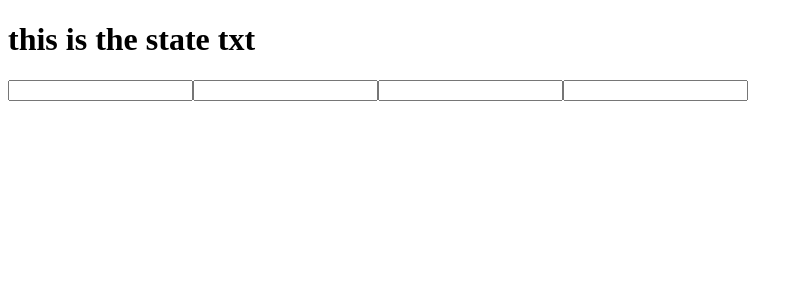
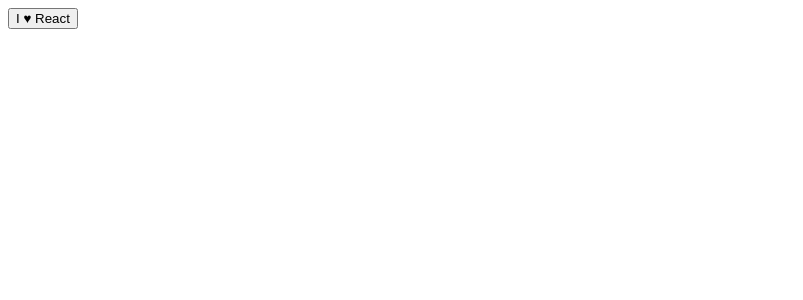
Before and after one commit to lindaJang/react-app2, a React (Create React App) app: page / in a window 1280 px wide. Shown: the top 300 px of the page, without its empty margins (0-803 px from the left). Built offline with nearby package versions, Linux system fonts and the light colour scheme.

Commit message:
props.children

```diff
--- a/src/App.js
+++ b/src/App.js
@@ -1,30 +1,18 @@
 import React from 'react';
 
-//const App = () => <h1>Hello</h1>
 class App extends React.Component{
-    constructor(){
-        super();
-        this.state ={
-            txt: 'this is the state txt'
-        }
-    }
-    update( e ){
-        this.setState({txt: e.target.value})
-    }
     render(){
-        return (
-        <div>
-            <h1>{this.state.txt}</h1>
-            <Widget update={this.update.bind(this)} />
-            <Widget update={this.update.bind(this)} />
-            <Widget update={this.update.bind(this)} />
-            <Widget update={this.update.bind(this)} />
-        </div>
-        )
+        return <Button>I <Heart/> React</Button>
     }
 }
 
-const Widget = (props) =>
-    <input type="text" onChange={props.update}/>
+const Button =(props) => <button>{props.children}</button>
+
+class Heart extends React.Component {
+    render(){
+        return <span>&hearts;</span>
+    }
+}
+
 
 export default App
```
